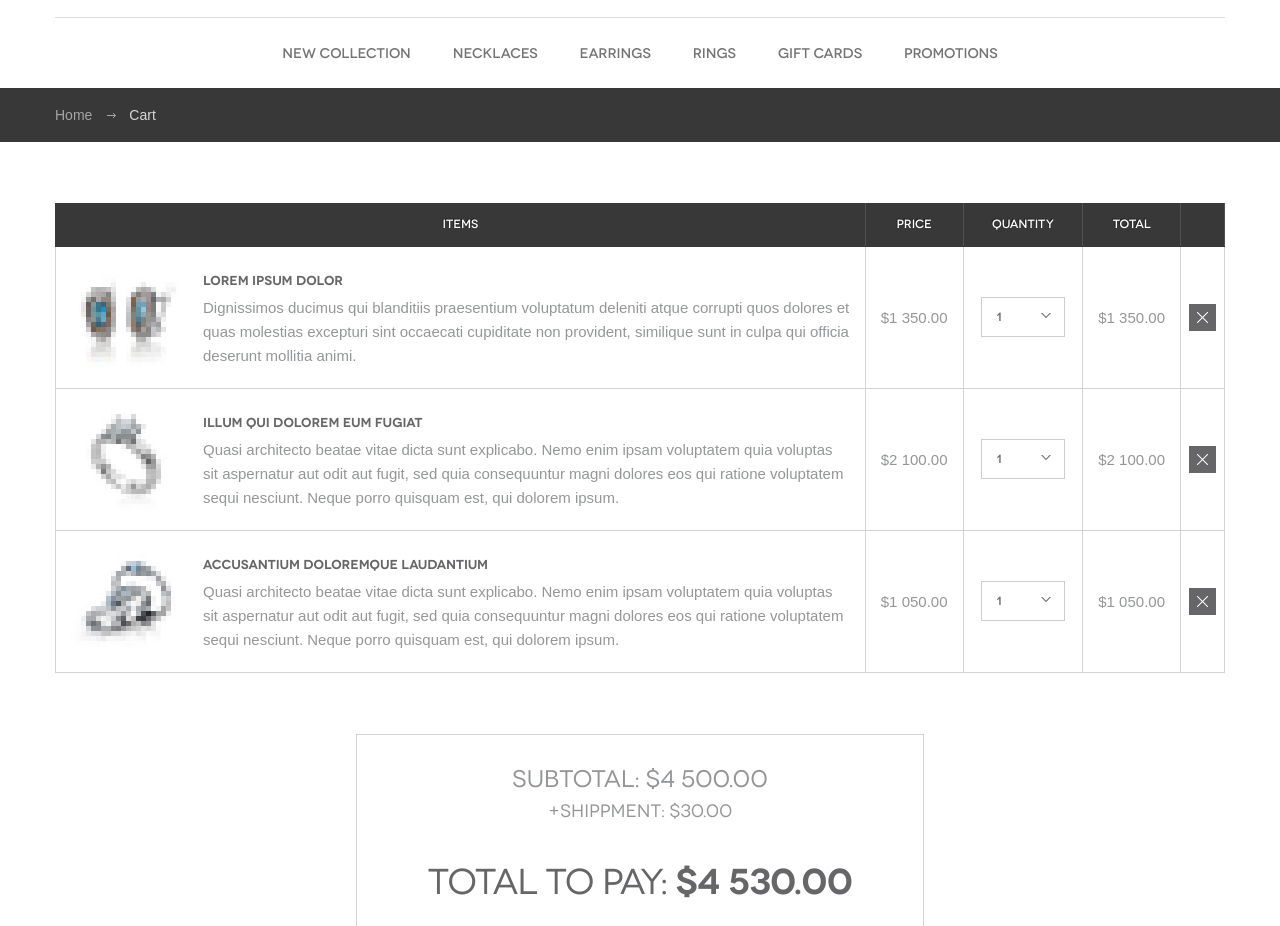
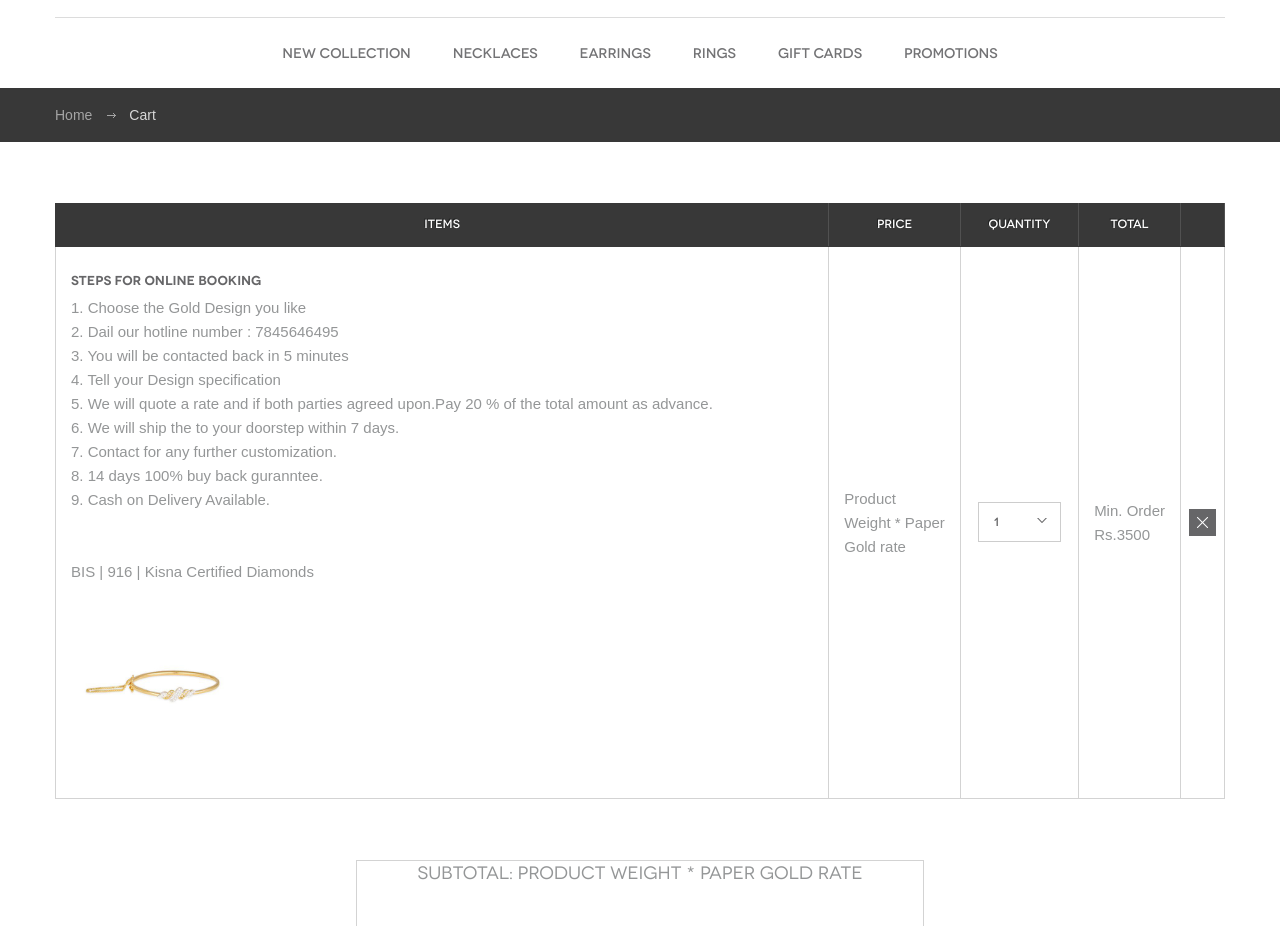
Before and after one commit to dukerdavis/dukerdavis.github.io, a plain HTML site: page cart.html in a window 1280 px wide. Shown: the part 75-1001 px from the top of the page. Drawn offline with nearby package versions, Linux system fonts and the light colour scheme.

Commit message:
cart updation
nothing useful

```diff
--- a/cart.html
+++ b/cart.html
@@ -14,10 +14,10 @@
 
 	<header id="header">
 		<div class="container">
-			<a href="index.html" id="logo" title="Diana’s jewelry">Diana’s jewelry</a>
+			<a href="index.html" id="logo1" title="Diana’dss jewelry">Kollikolavil Jewelry Online Cart</a>
 			<div class="right-links">
 				<ul>
-					<li><a href="cart.html"><span class="ico-products"></span>3 products, $4 500.00</a></li>
+					<li><href="cart.html"><span class="ico-products"></span>Online Tele Shopping</a></li>
 					<li><a href="#"><span class="ico-account"></span>Account</a></li>
 					<li><a href="#"><span class="ico-signout"></span>Sign out</a></li>
 				</ul>
@@ -31,12 +31,12 @@
 		<div class="container">
 			<div class="trigger"></div>
 			<ul>
-				<li><a href="products.html">New collection</a></li>
-				<li><a href="products.html">necklaces</a></li>
-				<li><a href="products.html">earrings</a></li>
-				<li><a href="products.html">Rings</a></li>
-				<li><a href="products.html">Gift cards</a></li>
-				<li><a href="products.html">Promotions</a></li>
+				<li><a href="index.html">New collection</a></li>
+				<li><a href="index.html">necklaces</a></li>
+				<li><a href="index.html">earrings</a></li>
+				<li><a href="index.html">Rings</a></li>
+				<li><a href="index.html">Gift cards</a></li>
+				<li><a href="index.html">Promotions</a></li>
 			</ul>
 		</div>
 		<!-- / container -->
@@ -68,51 +68,39 @@
 						</tr>
 						<tr>
 							<td class="items">
+
+								<h3><a href="#">Steps for Online Booking</a></h3>
+								<p>1. Choose the Gold Design you like
+									<br>2. Dail our hotline number :  7845646495
+									<br>3. You will be contacted back in 5 minutes
+									<br>4. Tell your Design specification
+									<br>5. We will quote a rate and if both parties agreed upon.Pay 20 % of the total amount as advance.
+									<br>6. We will ship the to your doorstep within 7 days.
+									<br>7. Contact for any further customization.
+									<br>8. 14 days 100% buy back guranntee.
+									<br>9. Cash on Delivery Available.
+									<br> <br> <br>
+									BIS | 916 | Kisna Certified Diamonds
+
+								</p>
 								<div class="image">
-									<img src="images/6.jpg" alt="">
+									<img src="images/bang1.jpg" height="200" width="200" alt="">
 								</div>
-								<h3><a href="#">Lorem ipsum dolor</a></h3>
-								<p>Dignissimos ducimus qui blanditiis praesentium voluptatum deleniti atque corrupti quos dolores et quas molestias excepturi sint occaecati cupiditate non provident, similique sunt in culpa qui officia deserunt mollitia animi.</p>
 							</td>
-							<td class="price">$1 350.00</td>
+							<td class="price">Product<br> Weight * Paper<br> Gold rate</td>
 							<td class="qnt"><select><option>1</option><option>1</option></select></td>
-							<td class="total">$1 350.00</td>
+							<td class="total">Min. Order <br> Rs.3500</td>
 							<td class="delete"><a href="#" class="ico-del"></a></td>
 						</tr>
-						<tr>
-							<td class="items">
-								<div class="image">
-									<img src="images/61.jpg" alt="">
-								</div>
-								<h3><a href="#">illum qui dolorem eum fugiat</a></h3>
-								<p>Quasi architecto beatae vitae dicta sunt explicabo. Nemo enim ipsam voluptatem quia voluptas sit aspernatur aut odit aut fugit, sed quia consequuntur magni dolores eos qui ratione voluptatem sequi nesciunt. Neque porro quisquam est, qui dolorem ipsum.</p>
-							</td>
-							<td class="price">$2 100.00</td>
-							<td class="qnt"><select><option>1</option><option>1</option></select></td>
-							<td class="total">$2 100.00</td>
-							<td class="delete"><a href="#" class="ico-del"></a></td>
-						</tr>
-						<tr>
-							<td class="items">
-								<div class="image">
-									<img src="images/62.jpg" alt="">
-								</div>
-								<h3><a href="#">accusantium doloremque laudantium</a></h3>
-								<p>Quasi architecto beatae vitae dicta sunt explicabo. Nemo enim ipsam voluptatem quia voluptas sit aspernatur aut odit aut fugit, sed quia consequuntur magni dolores eos qui ratione voluptatem sequi nesciunt. Neque porro quisquam est, qui dolorem ipsum.</p>
-							</td>
-							<td class="price">$1 050.00</td>
-							<td class="qnt"><select><option>1</option><option>1</option></select></td>
-							<td class="total">$1 050.00</td>
-							<td class="delete"><a href="#" class="ico-del"></a></td>
-						</tr>
+
 					</table>
 				</div>
 
 				<div class="total-count">
-					<h4>Subtotal: $4 500.00</h4>
-					<p>+shippment: $30.00</p>
-					<h3>Total to pay: <strong>$4 530.00</strong></h3>
-					<a href="#" class="btn-grey">Finalize and pay</a>
+					<h6>Subtotal: Product Weight * Paper Gold rate</h6>
+					<p><br><br>+shippment: Free </p>
+					<h3>Total to pay: <strong></strong></h3>
+					<a href="#" class="btn-grey">Finalize Order &amp; Contact Now </a>
 				</div>
 
 			</div>
```
Also changed, not shown: index.html (+1 -1 lines), 1 other file.
